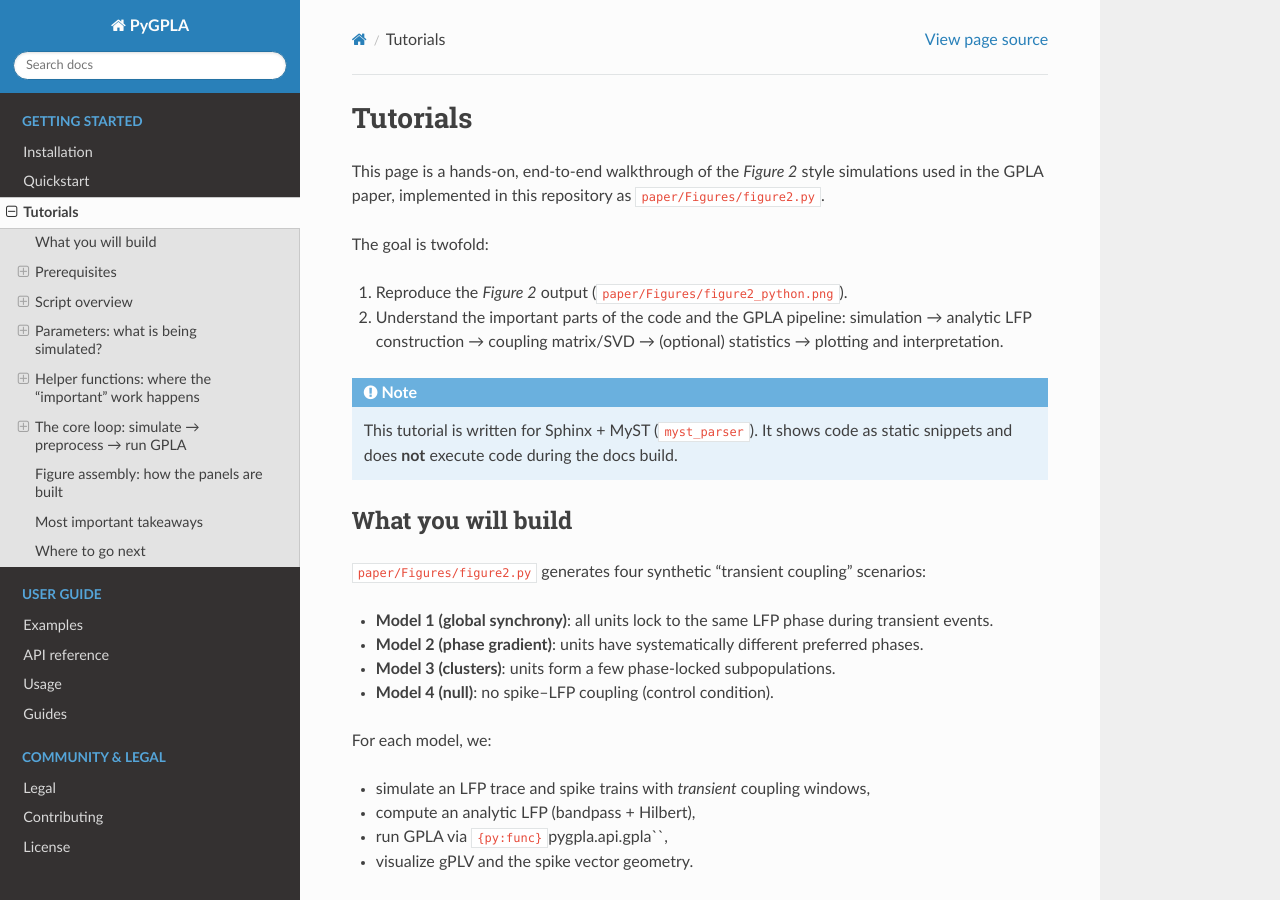
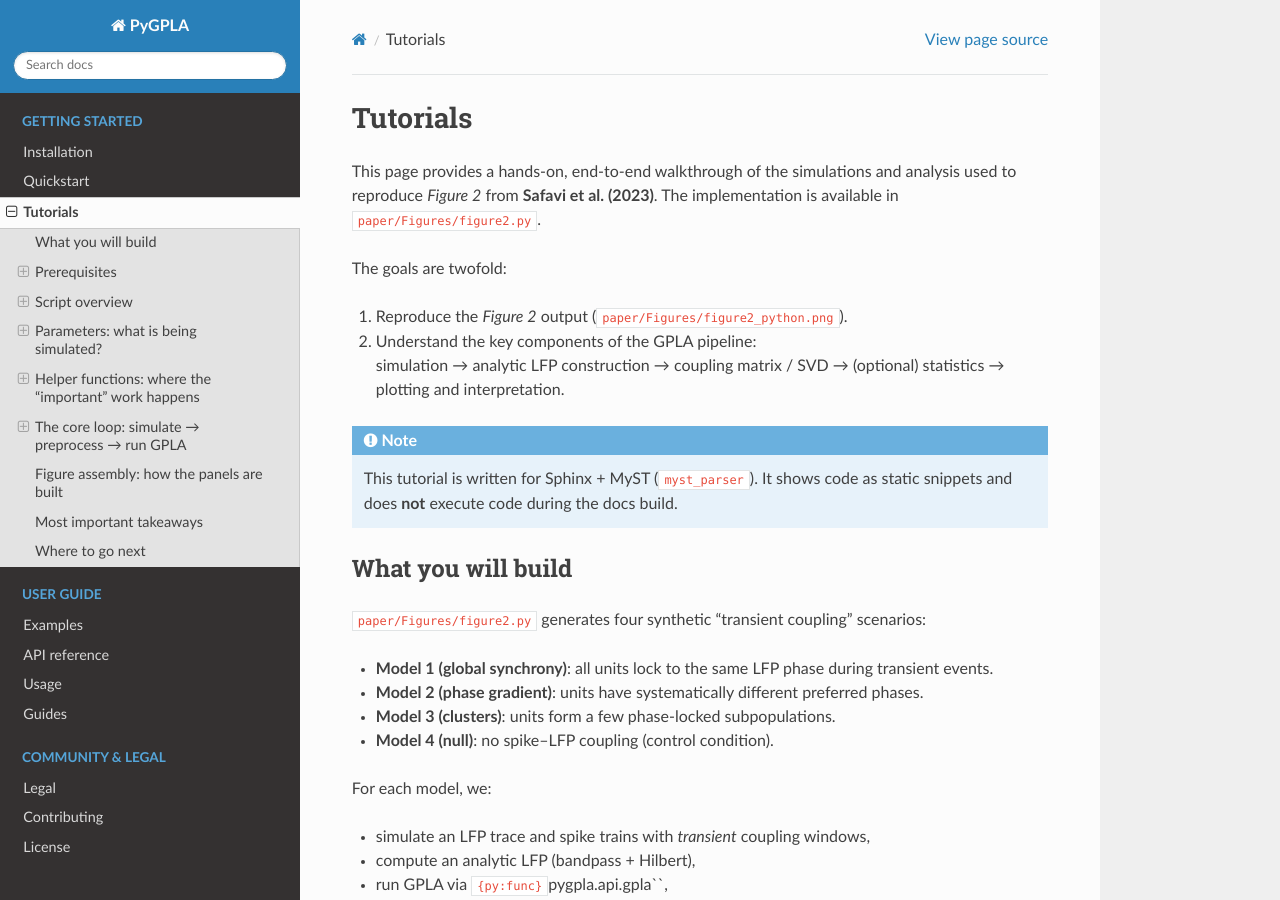
Before and after one commit to CMC-unit/PyGPLA, a Sphinx documentation site: the page built from docs/tutorials.md, in a window 1280 px wide and 900 px high. Built offline with Sphinx 7.4.7 and the Read the Docs theme 3.1.0, drawn with Linux system fonts in a browser that asks for light colours; pages that are not in the unit, such as notebooks, are missing from menus.

Commit message:
small update for the tutorial

```diff
--- a/docs/tutorials.md
+++ b/docs/tutorials.md
@@ -1,14 +1,12 @@
 # Tutorials
 
-This page is a hands-on, end-to-end walkthrough of the *Figure 2* style simulations used in
-the GPLA paper, implemented in this repository as `paper/Figures/figure2.py`.
+This page provides a hands-on, end-to-end walkthrough of the simulations and analysis used to reproduce *Figure 2* from **Safavi et al. (2023)**. The implementation is available in `paper/Figures/figure2.py`.
 
-The goal is twofold:
+The goals are twofold:
 
 1. Reproduce the *Figure 2* output (`paper/Figures/figure2_python.png`).
-2. Understand the important parts of the code and the GPLA pipeline:
-   simulation → analytic LFP construction → coupling matrix/SVD → (optional) statistics →
-   plotting and interpretation.
+2. Understand the key components of the GPLA pipeline:
+   simulation → analytic LFP construction → coupling matrix / SVD → (optional) statistics → plotting and interpretation.
 
 :::{note}
 This tutorial is written for Sphinx + MyST (`myst_parser`). It shows code as static snippets
```
Also changed, not shown: other parts of docs/tutorials.md (+2 -2 lines).
